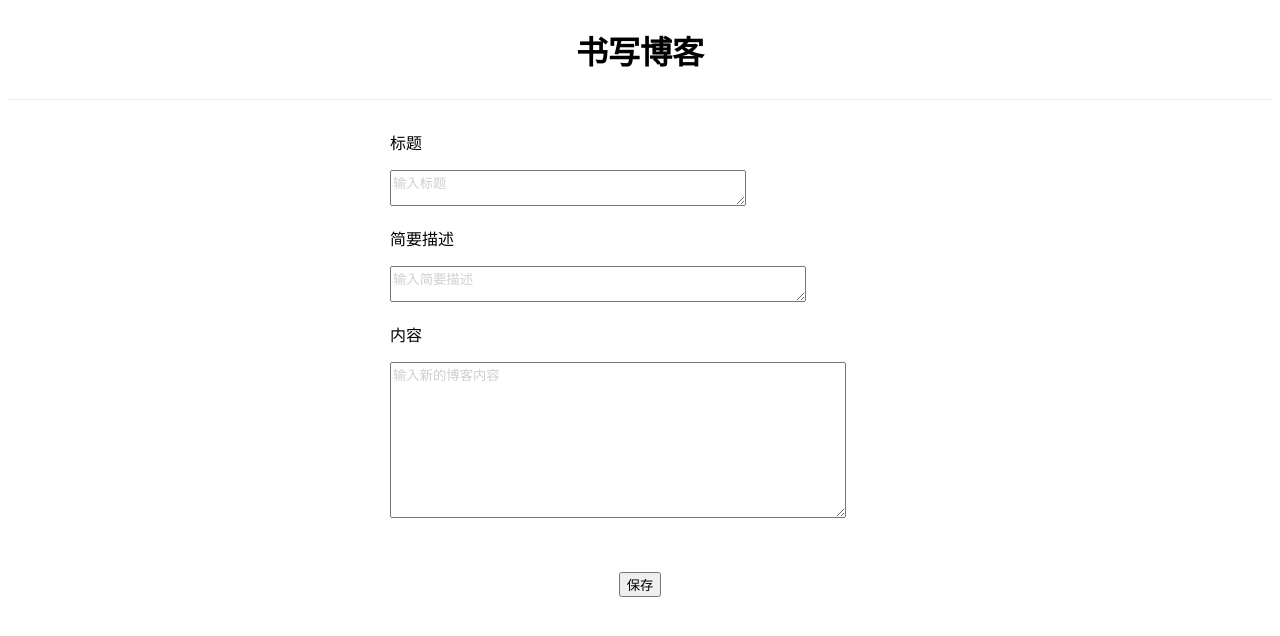
After one commit to fantianwen/web_blog, a Flask app: page /write in a window 1280 px wide. The commit adds this page. Shown: the top 636 px of the page. Run offline with Flask 2, Linux system fonts and the light colour scheme.

Commit message:
书写博客页面

```diff
--- a/app.py
+++ b/app.py
@@ -2,8 +2,7 @@
 # coding:utf-8
 
 from utils import mylog
-from flask import Flask, request, render_template
-from orm import Users
+from flask import Flask, request, render_template, session
 from jinja2 import Environment, FileSystemLoader
 
 import time, os, datetime
@@ -52,15 +51,21 @@ def init_jinja2(config, **kw):
 
 def create_app_and_init():
     # 初始化配置
-    app_config.init_config(app)
+    mode = app_config.init_config(app)
 
     init_jinja2(app.config)
     # 运行server
-    app.run()
+    app.run(debug=mode)
 
 
+@app.route('/<username>')
 @app.route('/')
-def index():
+def index(username=None):
+    if username is not None and username == 'fantianwen':
+        session['admin'] = True
+    else:
+        session['admin'] = False
+
     summary = 'Lorem ipsum dolor sit amet, consectetur adipisicing elit, sed do eiusmod tempor incididunt ut labore et dolore magna aliqua.'
     blogs = [
         Blog(id='1', name='Test Blog', summary=summary, created_at=time.time() - 120),
@@ -70,16 +75,21 @@ def index():
     return render_template('welcome.html', blogs=blogs)
 
 
-@app.route('/login', methods=['POST'])
+@app.route('/login')
 def login():
-    username = request.form['username']
-    password = request.form['password']
-    mylog.info('%s and %s' % (username, password))
-    # save
-    user = Users(username=username, password=password)
-    mylog.info('%s' % user.__tableName__)
-    user.save()
-    return render_template('welcome.html')
+    return render_template('login.html')
+
+
+def validate(username, password):
+    if username == 'twfan_09@hotmail.com' and password == 'Fantianwen09':
+        return True
+    else:
+        return False
+
+
+@app.route('/write')
+def write():
+    return render_template('write.html')
 
 
 if __name__ == '__main__':
--- a/config/development.py
+++ b/config/development.py
@@ -7,6 +7,7 @@ from .default import Config
 
 
 class DevelopmentConfig(Config):
+    DEBUG = True
 
     '''
     web的访问地址
--- /dev/null
+++ b/static/css/write.css
@@ -0,0 +1,62 @@
+.head {
+    width: 100%;
+    text-align: center;
+    margin-bottom: 30px;
+}
+
+.title {
+    color: #000;
+    font-size: xx-large;
+    font-family: sans-serif;
+}
+
+.head-container {
+    border-bottom: solid 1px #eee;
+}
+
+.blog-form {
+    width: 100%;
+    margin-left: auto;
+    margin-right: auto;
+
+}
+
+.blog-title {
+    width: 500px;
+    max-width: 90%;
+    margin: 0 auto;
+}
+
+.blog-title-content {
+    width: 70%;
+    color: #CFCFCF;
+}
+
+.blog-summary {
+    width: 500px;
+    max-width: 90%;
+    margin: 0 auto;
+}
+
+.blog-summary-content {
+    width: 82%;
+    color: #CFCFCF;
+    height: 120%;
+}
+
+.blog-content {
+    width: 500px;
+    max-width: 90%;
+    margin: 0 auto;
+}
+
+.blog-content-content {
+    color: #CFCFCF;
+    width: 90%;
+    height: 150px;
+}
+
+.blog-submit {
+    margin-top: 50px;
+    text-align: center;
+}
--- /dev/null
+++ b/templates/write.html
@@ -0,0 +1,45 @@
+<!DOCTYPE html>
+<html lang="en">
+<head>
+    <meta charset="UTF-8">
+    <title>文章书写</title>
+
+    <link href="/static/css/write.css" type="text/css" rel="stylesheet"/>
+
+</head>
+<body ng-app="app">
+
+<div class="head">
+    <div class="head-container">
+        <h2 class="title">书写博客</h2>
+    </div>
+</div>
+
+
+<div class="blog-form">
+    <form action="/save_blog" method="post">
+        <div class="blog-title">
+            <p class="blog-title-1">标题</p>
+            <textarea class="blog-title-content" name="blog_title">输入标题</textarea>
+        </div>
+
+        <div class="blog-summary">
+            <p class="blog-summary-1">简要描述</p>
+            <textarea class="blog-summary-content" name="blog_summary">输入简要描述</textarea>
+        </div>
+
+        <div class="blog-content">
+            <p class="blog-content-1">内容</p>
+            <textarea class="blog-content-content" name="blog_content">输入新的博客内容</textarea>
+        </div>
+
+
+        <div class="blog-submit">
+            <button type="submit">保存</button>
+        </div>
+    </form>
+</div>
+
+
+</body>
+</html>
```
Also changed, not shown: static/css/style.css (+7 -0 lines), templates/__base__.html (deleted, +0 -94 lines), templates/blogs.html (deleted, +0 -49 lines), templates/login.html (+1 -8 lines), templates/welcome.html (+11 -3 lines).
